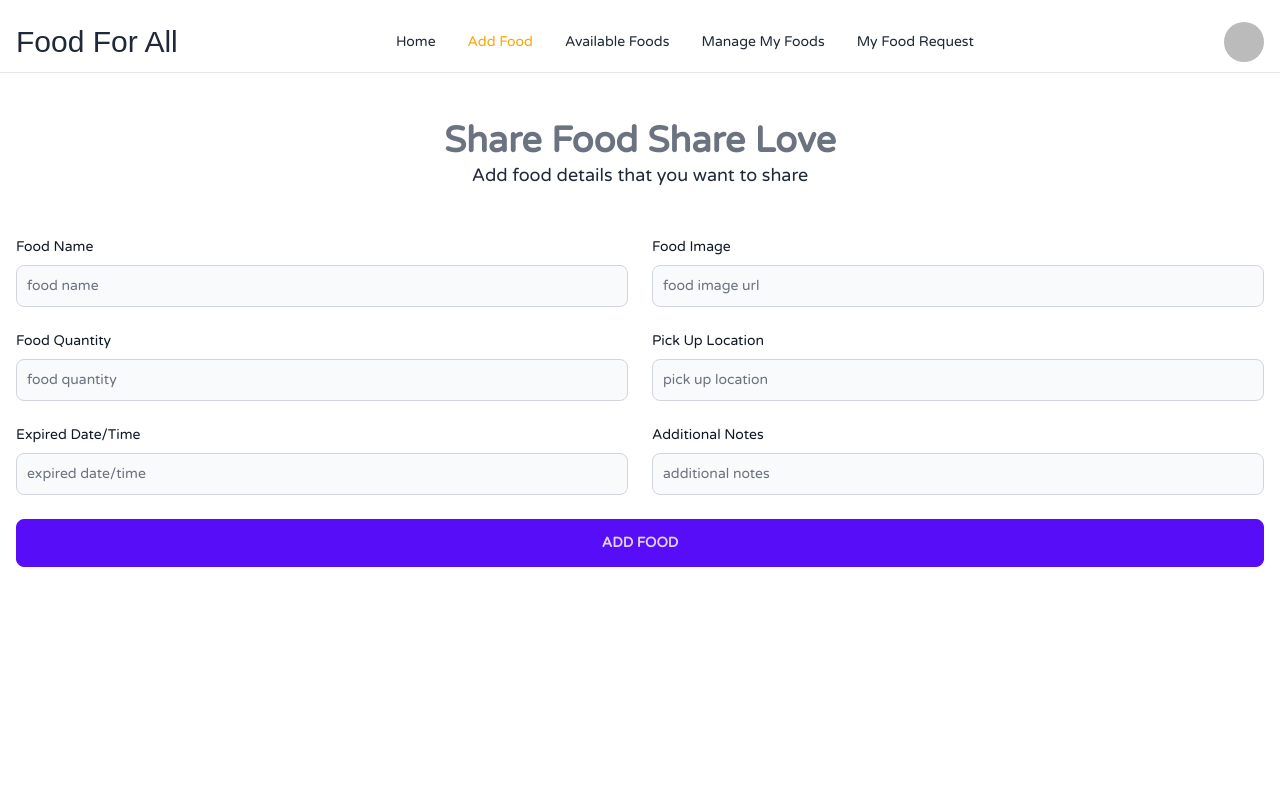
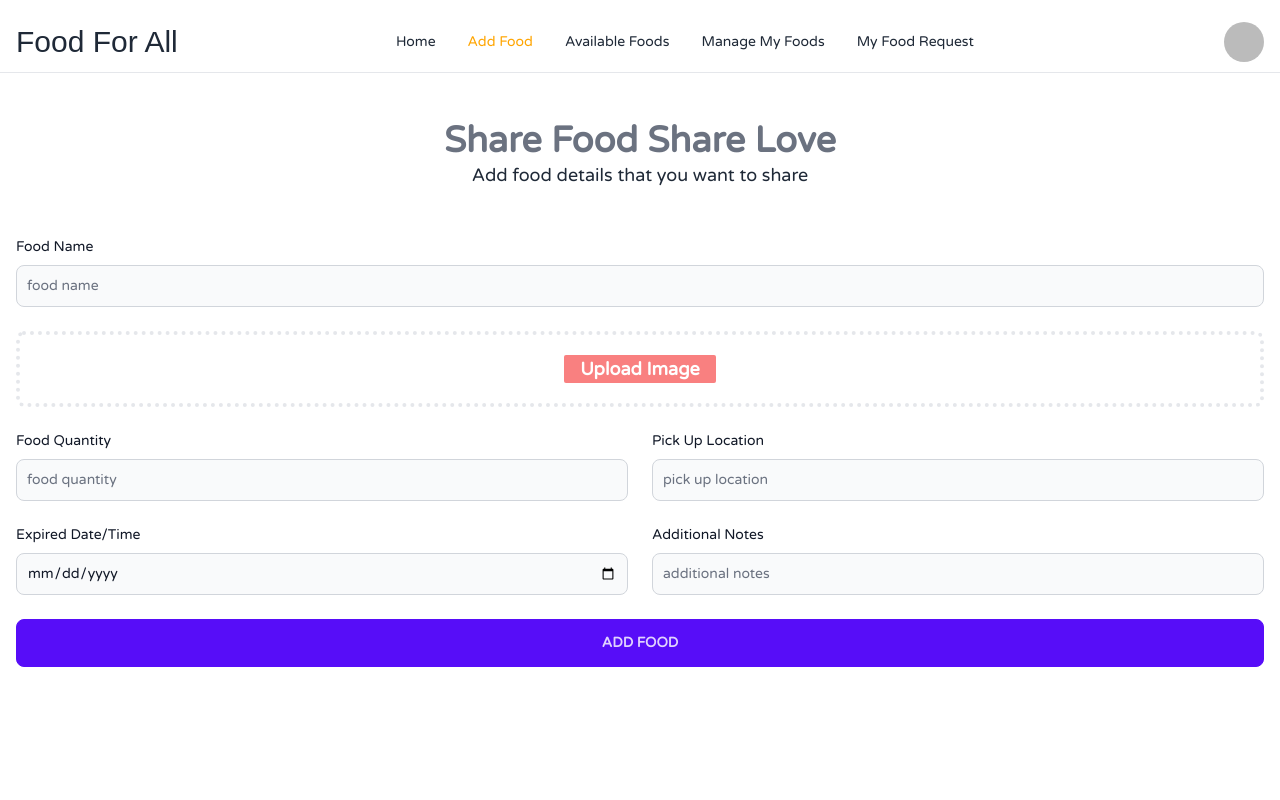
Before and after one commit to suru1849/food-for-all-CLIENT, a React (Vite) app: page /add-food in a window 1280 px wide. Shown: the top 800 px of the page. Built offline with nearby package versions, Linux system fonts and the light colour scheme; no server answers; sample sign-in values are in the browser's storage; a web font is replaced by a local one.

Commit message:
AddFood edited

```diff
--- a/src/Pages/AddFood/AddFood.jsx
+++ b/src/Pages/AddFood/AddFood.jsx
@@ -1,25 +1,40 @@
 import { Helmet, HelmetProvider } from "react-helmet-async";
 import useAuthData from "../../Hooks/useAuthData/useAuthData";
-import axios from "axios";
-import Swal from "sweetalert2";
+import { useState } from "react";
+import LoaderBtn from "../../Components/LoaderBtn/LoaderBtn";
+import { ImSpinner9 } from "react-icons/im";
+import { toast } from "react-hot-toast";
+import { imageUpload } from "../../api/utils";
+import { insertFood } from "../../api/food";
 
 const AddFood = () => {
   const { user } = useAuthData();
+  const [uploadImageName, setUploadImageName] = useState("Upload Image");
+  const [loading, setLoading] = useState(false);
 
-  const handleAddFood = (e) => {
+  // handle Upload image
+  const handleUploadImage = (image) => {
+    setUploadImageName(image.name);
+  };
+
+  const handleAddFood = async (e) => {
+    setLoading(true);
     e.preventDefault();
 
     const form = e.target;
     const foodName = form.foodName.value;
-    const foodImage = form.foodImage.value;
+    const foodImage = form.image.files[0];
     const foodQuantity = form.foodQuantity.value;
     const pickupLocation = form.pickupLocation.value;
     const expiredDateTime = form.expiredDateTime.value;
     const additionalNotes = form.additionalNotes.value;
 
+    // upload image to imgBB
+    const imageURL = await imageUpload(foodImage);
+
     const food = {
       foodName,
-      foodImage,
+      foodImage: imageURL?.data?.display_url,
       foodQuantity: parseInt(foodQuantity),
       pickupLocation,
       expiredDateTime,
@@ -33,21 +48,17 @@ const AddFood = () => {
     };
 
     // add food to the dataBase ---
-    axios
-      .post("https://food-for-all-server.vercel.app/availableFood", food)
-      .then((res) => {
-        if (res.data.insertedId) {
-          Swal.fire({
-            title: "Success!",
-            text: "Food added successfully",
-            icon: "success",
-            confirmButtonText: "Ok",
-          });
+    try {
+      await insertFood(food);
 
-          // from clear
-          form.reset();
-        }
-      });
+      toast.success("Food Added Successfully");
+    } catch (err) {
+      console.log(err);
+      toast.error(err.message);
+    } finally {
+      setLoading(false);
+      form.reset();
+    }
   };
 
   return (
@@ -64,7 +75,7 @@ const AddFood = () => {
       <div className="my-10">
         <form onSubmit={handleAddFood}>
           <div className="grid gap-6 mb-6 md:grid-cols-2">
-            <div>
+            <div className="col-span-2">
               <label
                 htmlFor="first_name"
                 className="block mb-2 text-sm font-medium text-gray-900 dark:text-white"
@@ -79,18 +90,20 @@ const AddFood = () => {
                 required
               />
             </div>
-            <div>
+            <div className="form-control p-5 border-4 border-dotted rounded-lg flex justify-center items-center bg-white col-span-2">
               <label
-                htmlFor="last_name"
-                className="block mb-2 text-sm font-medium text-gray-900 dark:text-white"
+                htmlFor="files"
+                className="w-fit rounded-sm px-4 bg-red-400 font-bold text-lg text-white"
               >
-                Food Image
+                {uploadImageName}
               </label>
               <input
-                type="url"
-                name="foodImage"
-                className="bg-gray-50 border border-gray-300 text-gray-900 text-sm rounded-lg focus:ring-blue-500 focus:border-blue-500 block w-full p-2.5 dark:bg-gray-700 dark:border-gray-600 dark:placeholder-gray-400 dark:text-white dark:focus:ring-blue-500 dark:focus:border-blue-500"
-                placeholder="food image url"
+                id="files"
+                onChange={(e) => handleUploadImage(e.target.files[0])}
+                name="image"
+                type="file"
+                accept="image/*"
+                style={{ display: "none" }}
                 required
               />
             </div>
@@ -132,7 +145,7 @@ const AddFood = () => {
                 Expired Date/Time
               </label>
               <input
-                type="text"
+                type="date"
                 name="expiredDateTime"
                 className="bg-gray-50 border border-gray-300 text-gray-900 text-sm rounded-lg focus:ring-blue-500 focus:border-blue-500 block w-full p-2.5 dark:bg-gray-700 dark:border-gray-600 dark:placeholder-gray-400 dark:text-white dark:focus:ring-blue-500 dark:focus:border-blue-500"
                 placeholder="expired date/time"
@@ -156,11 +169,13 @@ const AddFood = () => {
             </div>
           </div>
           <div>
-            <input
-              className="btn btn-primary w-full"
-              type="submit"
-              value="Add Food"
-            />
+            <button className="btn btn-primary w-full" type="submit">
+              <LoaderBtn
+                icon={ImSpinner9}
+                label={"Add Food"}
+                loading={loading}
+              />
+            </button>
           </div>
         </form>
       </div>
--- a/src/Provider/AuthProvider/AuthProvider.jsx
+++ b/src/Provider/AuthProvider/AuthProvider.jsx
@@ -59,7 +59,7 @@ const AuthProvider = ({ children }) => {
   useEffect(() => {
     const unSubscribe = onAuthStateChanged(auth, (currentUser) => {
       // observer
-      console.log("Observer", currentUser);
+      console.log("currentUser --> ", currentUser);
       setUser(currentUser);
       setLoading(false);
     });
--- a/src/api/food.js
+++ b/src/api/food.js
@@ -6,3 +6,10 @@ export const getSortedFood = async () => {
 
   return data;
 };
+
+// Insert food
+export const insertFood = async (food) => {
+  const { data } = await axiosSecure.post("/foods/insert", food);
+
+  return data;
+};
```
